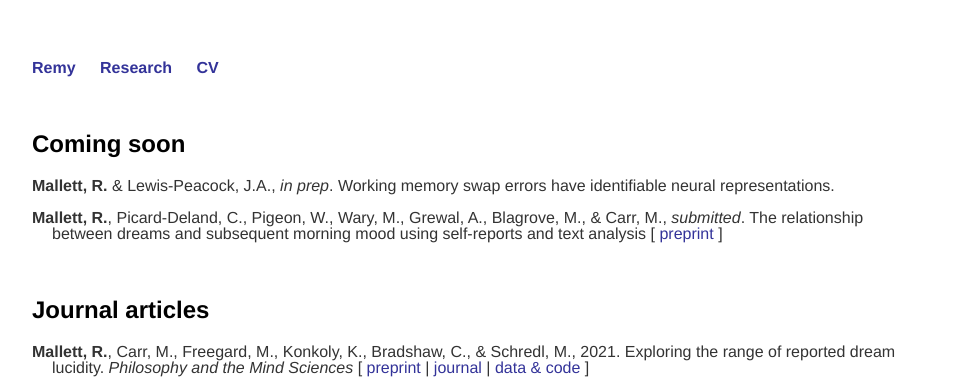
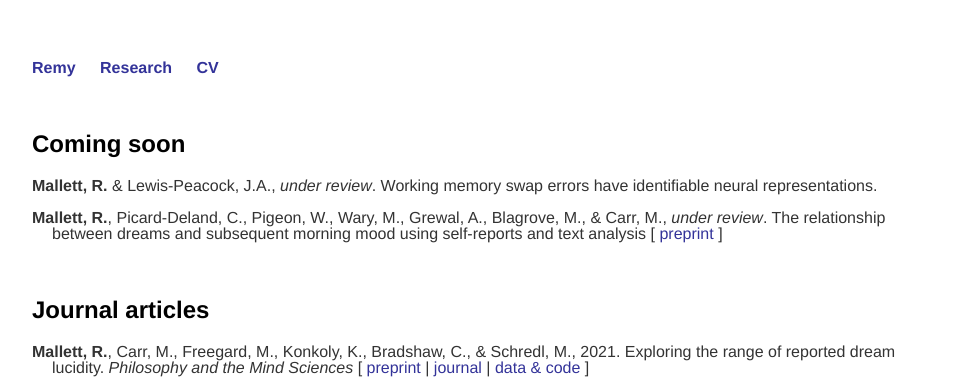
Before and after one commit to remrama/remrama.github.io, a Jekyll site: the page built from research/index.html, in a window 1280 px wide. Shown: the top 379 px of the page, without its empty margins (160-1115 px from the left). Built offline with Jekyll 4.4.1, drawn with Linux system fonts in a browser that asks for light colours.

Commit message:
under review stuff

```diff
--- a/research/index.html
+++ b/research/index.html
@@ -9,10 +9,10 @@ title: Research
     <h2>Coming soon</h2>
 
     <p class="hanging">
-        <strong>Mallett, R.</strong> & Lewis-Peacock, J.A., <em>in prep</em>. Working memory swap errors have identifiable neural representations.
+        <strong>Mallett, R.</strong> & Lewis-Peacock, J.A., <em>under review</em>. Working memory swap errors have identifiable neural representations.
     </p>
     <p class="hanging">
-        <strong>Mallett, R.</strong>, Picard-Deland, C., Pigeon, W., Wary, M., Grewal, A., Blagrove, M., & Carr, M., <em>submitted</em>. The relationship between dreams and subsequent morning mood using self-reports and text analysis [ <a href="https://doi.org/10.31219/osf.io/t6fpb">preprint</a> ]
+        <strong>Mallett, R.</strong>, Picard-Deland, C., Pigeon, W., Wary, M., Grewal, A., Blagrove, M., & Carr, M., <em>under review</em>. The relationship between dreams and subsequent morning mood using self-reports and text analysis [ <a href="https://doi.org/10.31219/osf.io/t6fpb">preprint</a> ]
     </p>
 
     <br>
```
